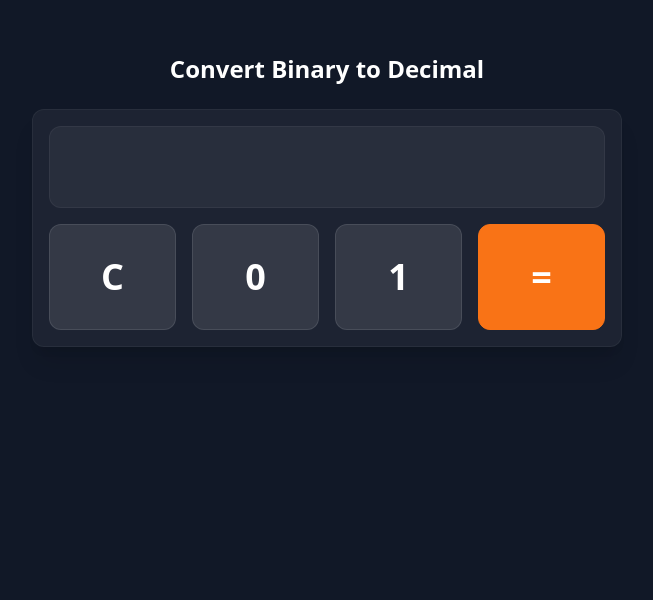
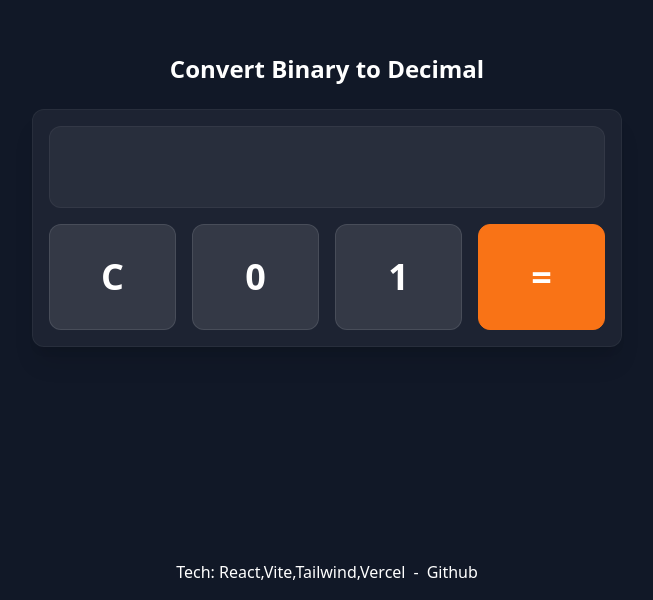
Before and after one commit to phisith/Bin2Dec, a React (Vite) app: page / in a window 1280 px wide. Shown: the part 200-800 px from the top of the page, without its empty margins (313-966 px from the left). Built offline with nearby package versions, Linux system fonts and the light colour scheme.

Commit message:
update readme.md and add tech and github link at the bottom

```diff
--- a/src/App.tsx
+++ b/src/App.tsx
@@ -38,7 +38,8 @@ function App() {
     setPreInput(input);
   };
   return (
-    <div className="flex flex-col h-screen justify-center items-center bg-gray-900 gap-6">
+    <>
+      <div className="flex flex-col relative h-screen justify-center items-center bg-gray-900 gap-6">
         <h1 className="text-white font-extrabold text-2xl">
           Convert Binary to Decimal
         </h1>
@@ -86,6 +87,17 @@ function App() {
           </div>
         </div>
       </div>
+      <div className="bottom-0 mb-4 fixed flex gap-2 justify-center w-full text-white">
+        <p>Tech: React,Vite,Tailwind,Vercel </p>
+        <p>-</p>
+        <a
+          href="https://github.com/phisith/Bin2Dec.git"
+          className="hover:underline underline-offset-4"
+        >
+          Github
+        </a>
+      </div>
+    </>
   );
 }
 
```
Also changed, not shown: 1 other file (tests, documents, lock files or other folders). Lines whose indentation alone changed are shown as unchanged.
